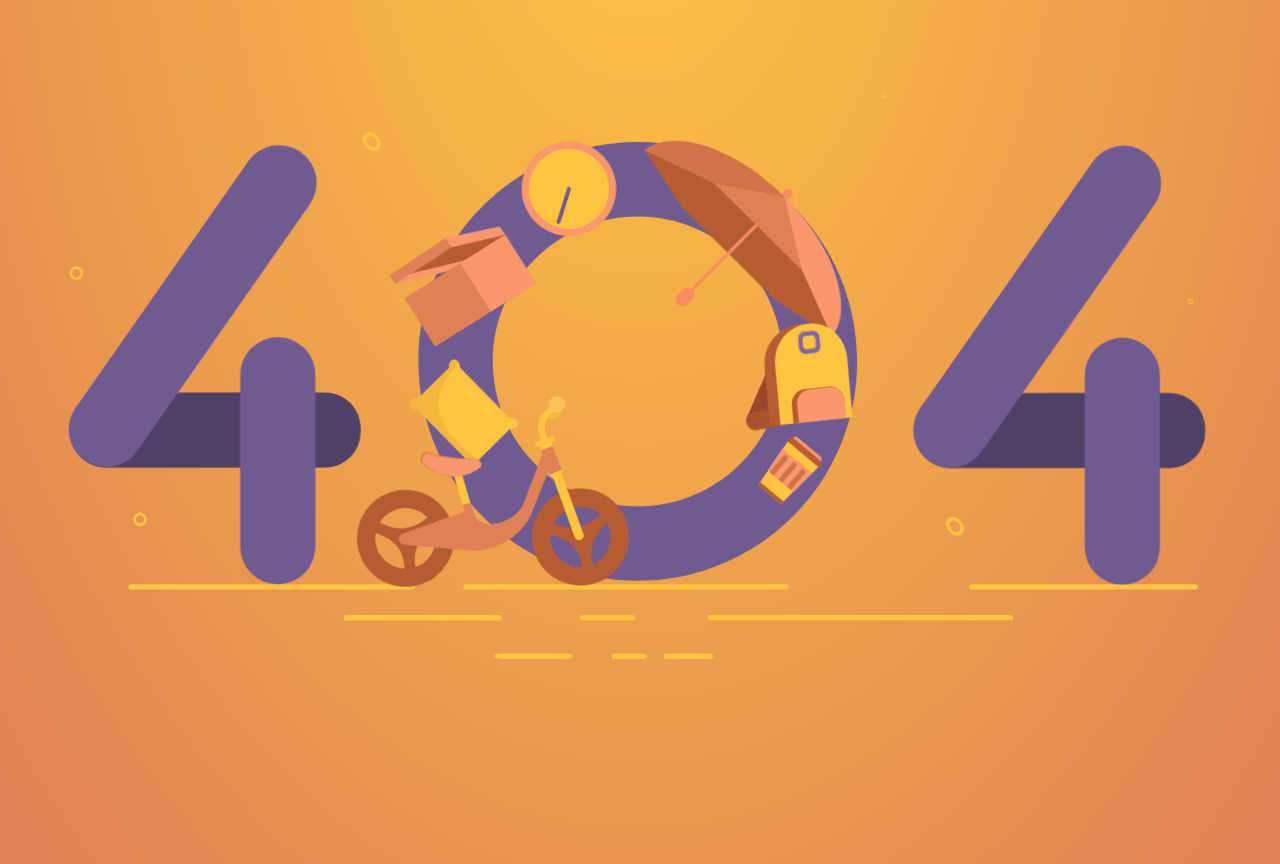
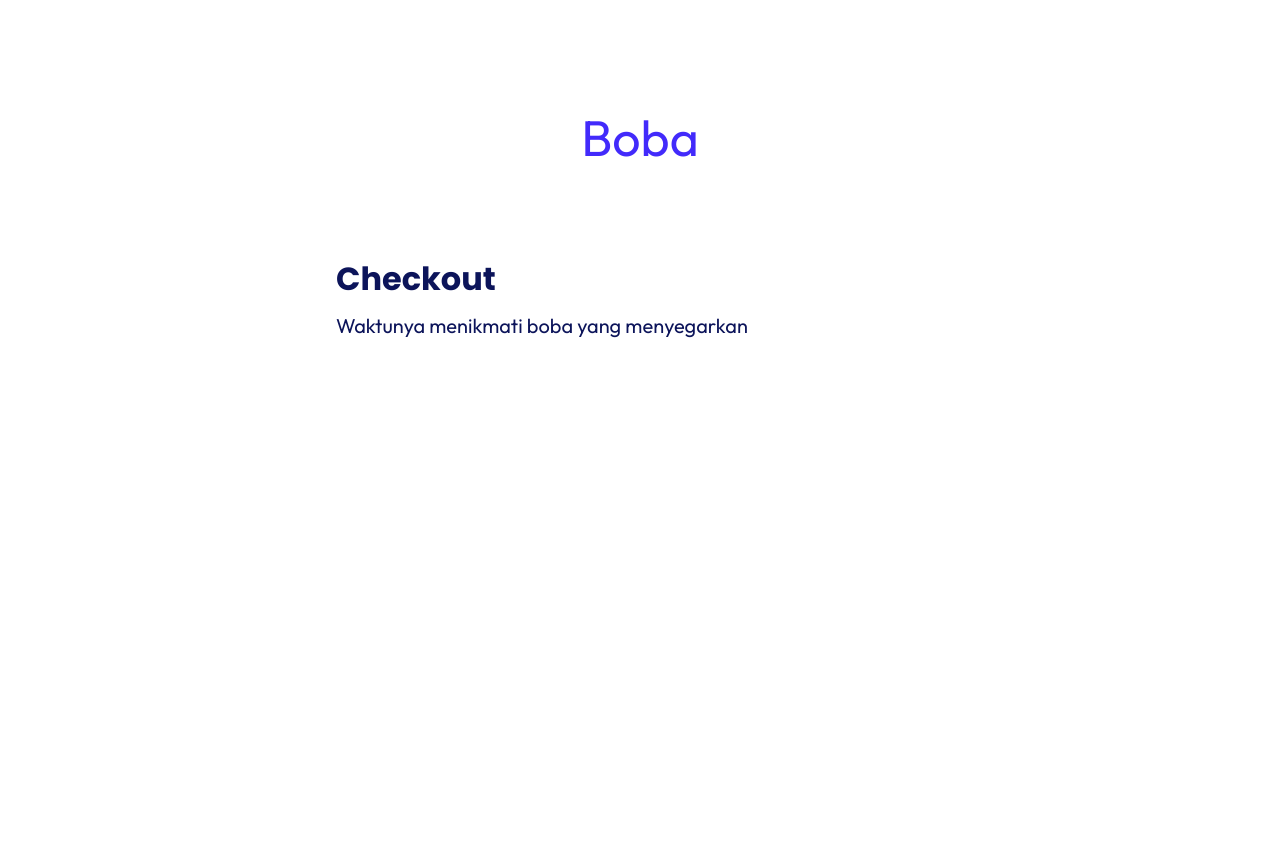
Before and after one commit to gnafhan/boba-store, a Next.js app: page /checkout in a window 1280 px wide. Before the commit this address had no page. After the commit the page ends 800 px from the top, so only its background shows below. Built offline with nearby package versions, Linux system fonts and the light colour scheme.

Commit message:
add temp checkout page

```diff
--- /dev/null
+++ b/src/pages/checkout/index.js
@@ -0,0 +1,41 @@
+import { Box, Container, Flex, Heading, Text, useColorModeValue} from "@chakra-ui/react";
+import { Inter, Outfit, Quicksand, Poppins } from 'next/font/google'
+const outfitBold = Outfit({subsets:['latin']})
+const quicksandBold = Quicksand({subsets:['latin'], weight:'700'})
+const poppinsBold = Poppins({subsets:['latin'], weight:'700'})
+
+
+const Checkout = ()=>{
+    return(
+        <Container maxW="container.sm" >
+            <Flex  alignItem="center" justifyContent={"center"} flexDirection={"column"}>
+            <Box align="center">
+            <Text
+              className={outfitBold.className}
+              mt={{base:"100px"}}
+              pb={"40px"}
+              fontSize={50}
+              color={useColorModeValue('#422AFB', 'white')}>
+              Boba
+            </Text>
+
+            </Box>
+            <Box align="start" pt={"40px"}>
+                <Text
+                className={poppinsBold.className}
+                color={"rgb(12, 20, 90)"}
+                fontSize="32px"
+                >Checkout</Text>
+                <Text
+                mt={2}
+                className={outfitBold.className}
+                fontSize={"xl"}
+                color={"rgb(12, 20, 90)"}
+                >Waktunya menikmati boba yang menyegarkan</Text>
+            </Box>
+            </Flex>
+        </Container>
+    )
+};
+
+export default Checkout
```
